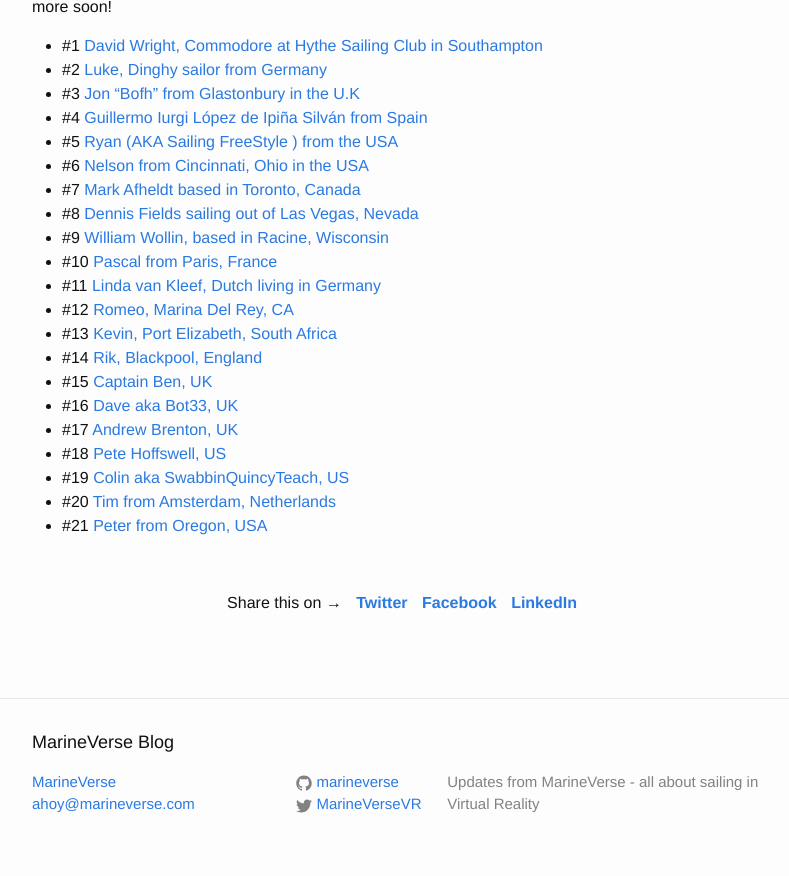
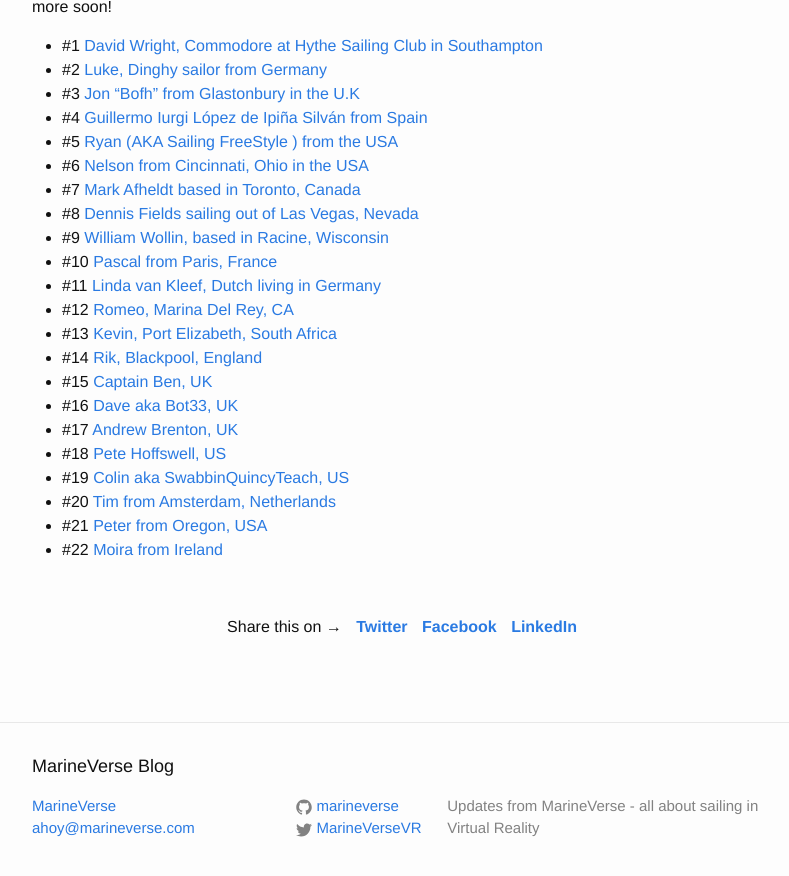
Before and after one commit to marineverse/marineverse.github.io, a Jekyll site: the page built from _posts/2020-05-09-vr-sailors-marineverse-cup-community-pascal.markdown, in a window 1280 px wide and 900 px high, scrolled down 2987 px. Shown: the top 876 px of the window, without its empty margins (238-1027 px from the left). Built offline with Jekyll 4.4.1, drawn with Linux system fonts in a browser that asks for light colours; comment, search, counter and statistics services are not loaded.

Commit message:
lnking post

```diff
--- a/_includes/community-series.markdown
+++ b/_includes/community-series.markdown
@@ -19,3 +19,4 @@
   - #19 [Colin aka SwabbinQuincyTeach, US](https://blog.marineverse.com/marineverse/2021/09/17/vr-sailors-marineverse-cup-community-colin.html)
   - #20 [Tim from Amsterdam, Netherlands](https://blog.marineverse.com/marineverse/2022/04/11/vr-sailors-marineverse-cup-community-tim.html)
   - #21 [Peter from Oregon, USA](https://blog.marineverse.com/marineverse/2022/05/18/vr-sailors-marineverse-cup-community-peter.html)
+  - #22 [Moira from Ireland](https://blog.marineverse.com/marineverse/2024/04/24/vr-sailors-marineverse-cup-community-moira.html)
```
